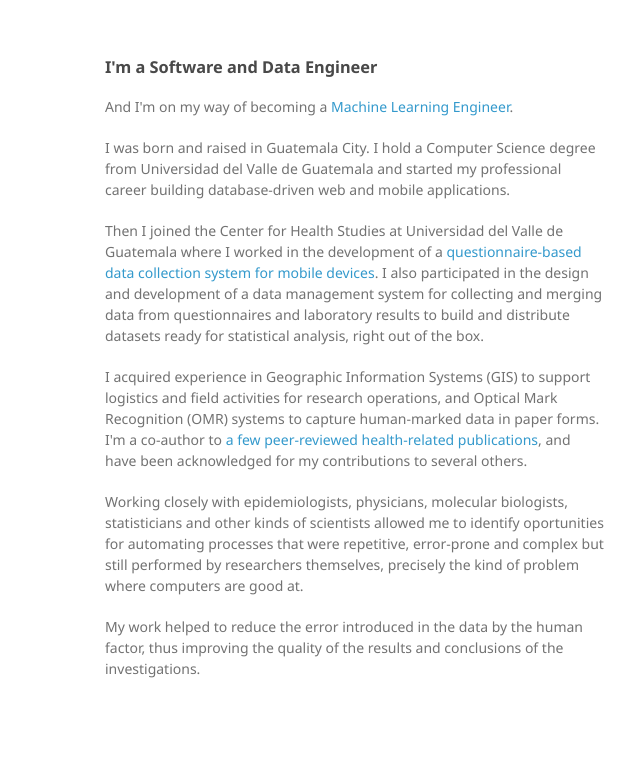
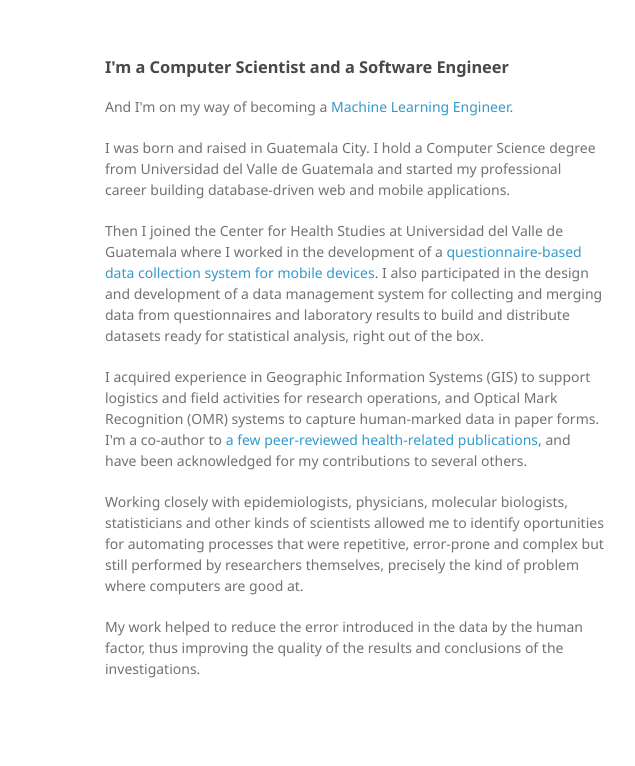
Before and after one commit to fredym/fredym.github.io, a plain HTML site: page index.html in a window 1280 px wide. Shown: the full height of the page, 465-1100 px from the left. Drawn offline with Linux system fonts and the light colour scheme; files whose address does not match are found by name.

Commit message:
Adjust home page intro

```diff
--- a/index.html
+++ b/index.html
@@ -34,7 +34,7 @@
         </div>
       </header>
       <section>
-        <h3>I'm a Software and Data Engineer</h3>
+        <h3>I'm a Computer Scientist and a Software Engineer</h3>
 
         <p>And I'm on my way of becoming a <a href="https://www.udacity.com/course/machine-learning-engineer-nanodegree--nd009" target="_blank">Machine Learning Engineer</a>.</p>
 
```
